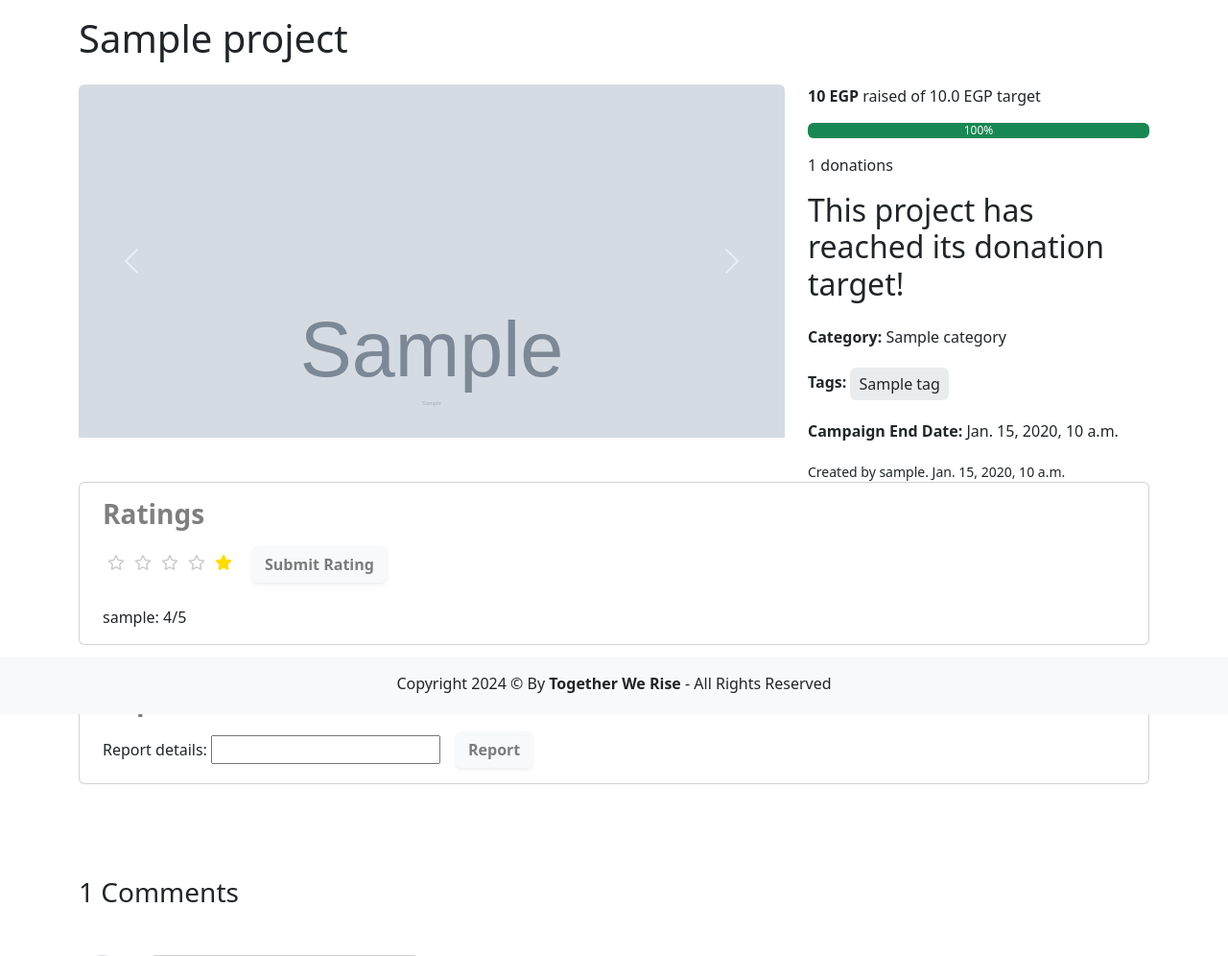
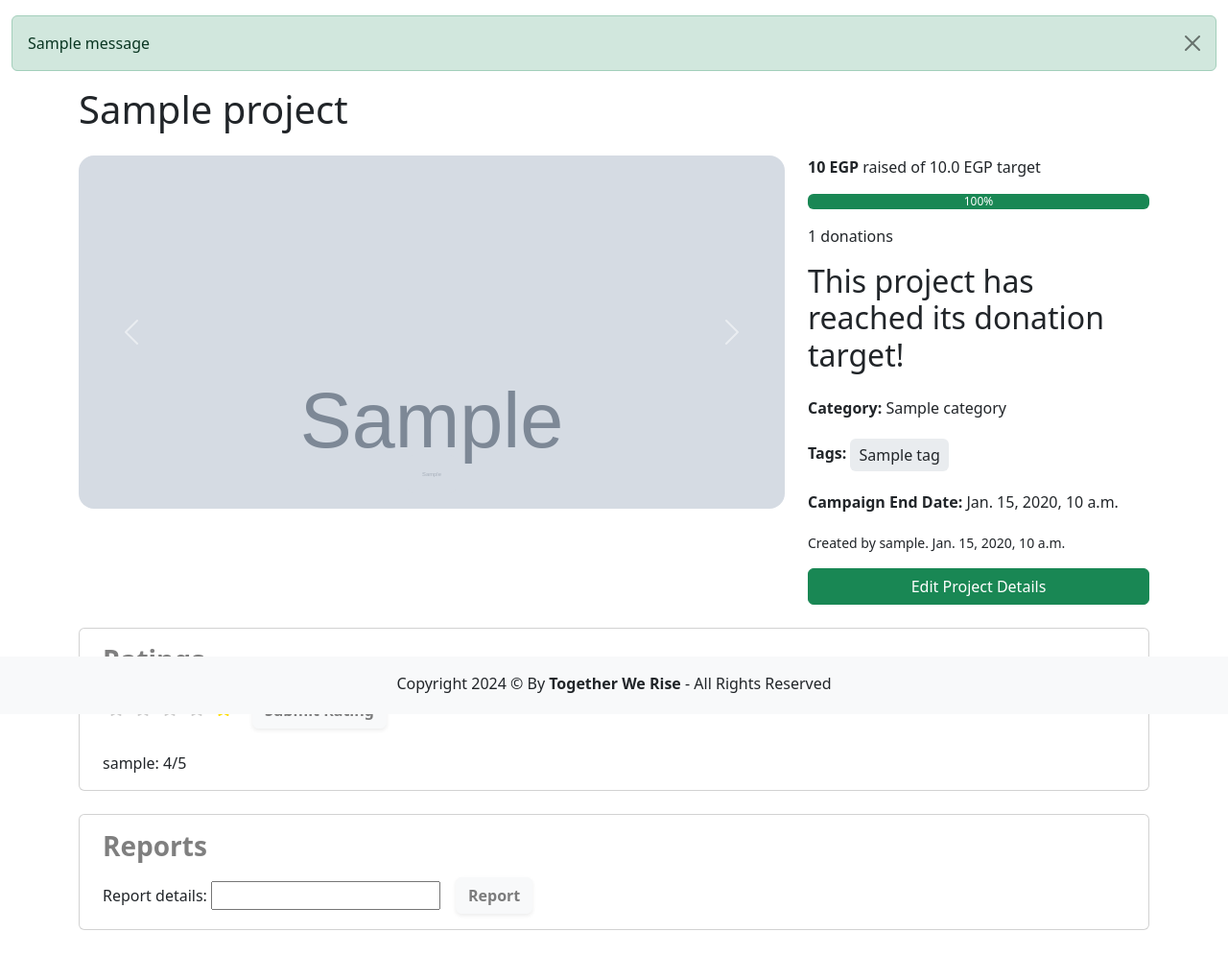
Before and after one commit to Refaat07/Django-Crowdfunding, a Django app: page /projects/1/ in a window 1280 px wide. Shown: the part 56-1052 px from the top of the page at 96% size. Run offline with Django 5.2, Linux system fonts and the light colour scheme; a user stored in the database is signed in; tables that the repository leaves empty hold one stand-in row (values such as "Sample post"); grey boxes marked "Sample" are stand-in pictures; one stand-in notice (Sample message) is shown; some libraries are stand-ins or nearby versions.

Commit message:
added edit project button and adjusted some functionalities in profile

```diff
--- a/projects/templates/projects/homepage.html
+++ b/projects/templates/projects/homepage.html
@@ -42,9 +42,11 @@
         class="carousel slide"
         data-bs-ride="carousel"
       >
-        <div class="carousel-inner">
+        <div class="carousel-inner px-5">
           {% for project in top_projects %}
-          <div class="carousel-item {% if forloop.first %}active{% endif %}">
+          <div
+            class="carousel-item px-5 {% if forloop.first %}active{% endif %}"
+          >
             <div
               class="card m-2 pt-4 pb-4 text-center shadow-sm rounded-5"
               style="width: 18rem"
--- a/projects/templates/projects/showProject.html
+++ b/projects/templates/projects/showProject.html
@@ -2,9 +2,9 @@
 <div class="container">
   <div class="row">
     <h1 class="mb-4">{{ project.title }}</h1>
-    <div class="col-md-8">
-      <div id="carouselExampleIndicators" class="carousel slide">
-        <ul class="carousel-indicators list-inline mx-auto px-2">
+    <div class="col-md-8 rounded-4">
+      <div id="carouselExampleIndicators" class="carousel slide rounded-4">
+        <ul class="carousel-indicators list-inline mx-auto px-2 rounded-4">
           {% for image in project.pictures.all %}
           <li class="list-inline-item {% if forloop.first %}active{% endif %}">
             <a
@@ -19,7 +19,7 @@
           {% endfor %}
         </ul>
 
-        <div class="carousel-inner">
+        <div class="carousel-inner rounded-4">
           {% for image in project.pictures.all %}
           <div class="carousel-item {% if forloop.first %}active{% endif %}">
             <img src="{{image}}" class="d-block w-100 rounded" alt="..." />
@@ -112,10 +112,16 @@
       <small
         >Created by {{project.creator}}. {{project.campaign_start_date}}
       </small>
+
+      {% if user == project.creator %}
+      <a href="{% url 'project_edit' project.id %} " class="btn btn-success"
+        >Edit Project Details</a
+      >
+      {% endif %}
     </div>
   </div>
 
-  <div class="mb-4 card py-3 px-4">
+  <div class="my-4 card py-3 px-4">
     <h3 class="fw-bold text-black-50 mb-3">Ratings</h3>
 
     <div class="stars d-flex align-items-center mb-4">
@@ -517,7 +523,7 @@
   </div>
 </div>
 
- <!-- Donate modal -->
+<!-- Donate modal -->
 <div
   class="modal fade"
   id="donateToProjectForm"
@@ -529,7 +535,9 @@
   <div class="modal-dialog modal-dialog-centered" role="document">
     <div class="modal-content">
       <div class="modal-header border-bottom-0">
-        <h5 class="modal-title" id="exampleModalLabel">Donate to the project</h5>
+        <h5 class="modal-title" id="exampleModalLabel">
+          Donate to the project
+        </h5>
         <button
           type="button"
           class="btn-close"
@@ -537,13 +545,8 @@
           aria-label="Close"
         ></button>
       </div>
-      <form
-        action="{% url 'project.donate' project.id %}"
-        method="post"
-      >
-        <div class="modal-body">
-            {% csrf_token %} {{DonationForm.amount}}
-        </div>
+      <form action="{% url 'project.donate' project.id %}" method="post">
+        <div class="modal-body">{% csrf_token %} {{DonationForm.amount}}</div>
         <div class="modal-footer border-top-0 d-flex justify-content-center">
           <button
             type="button"
--- a/templates/layouts/base.html
+++ b/templates/layouts/base.html
@@ -76,7 +76,7 @@
     </nav>
 
     <div class="container-fluid py-5 my-4">
-      {% block 'content' %} {% endblock %}
+      {% include 'partials/messages.html' %} {% block 'content' %} {% endblock%}
     </div>
 
     <footer class="footer bg-body-tertiary fixed-bottom" id="footer">
--- a/templates/partials/messages.html
+++ b/templates/partials/messages.html
@@ -1,6 +1,6 @@
 {% if messages %} {% for message in messages %}
 <div
-  class="alert {% if message.tags %}{{ message.tags }}{% endif %} alert-dismissible fade show"
+  class="alert alert-success {% if message.tags %}{{ message.tags }}{% endif %} alert-dismissible fade show"
   role="alert"
 >
   {{ message }}
```
Also changed, not shown: users/templates/users/edit_form.html (+14 -10 lines), users/templates/users/user_projects.html (+8 -3 lines), users/views.py (+10 -82 lines), projects/migrations/0001_initial.py.
